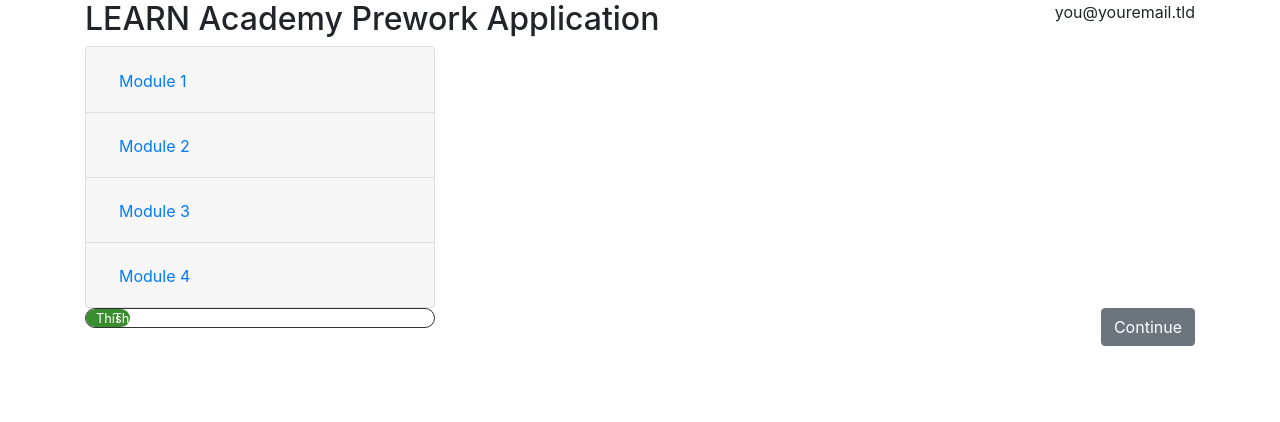
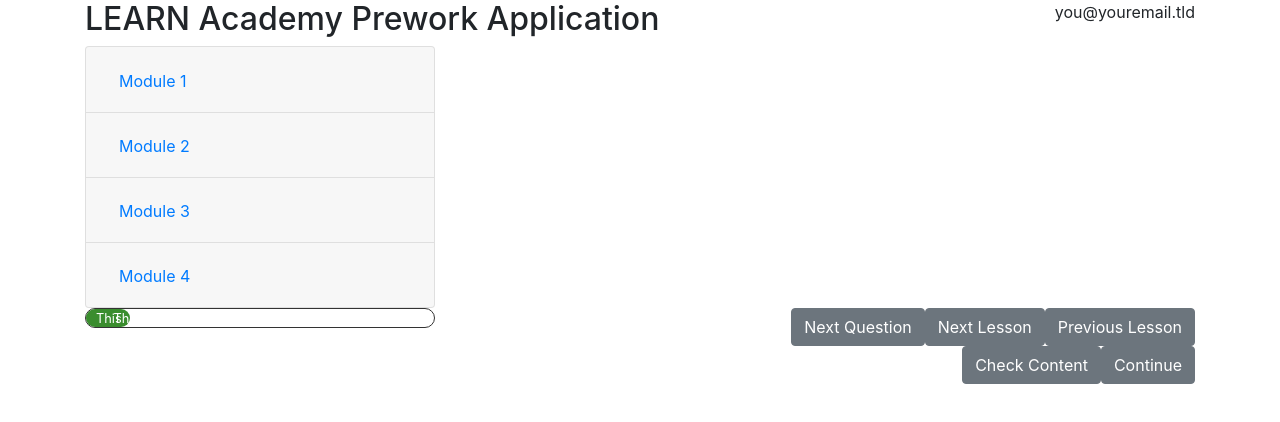
Before and after one commit to LEARNAcademy/prework-frontend, a React (Create React App) app: page / in a window 1280 px wide. Shown: the top 422 px of the page. Built offline with nearby package versions, Linux system fonts and the light colour scheme.

Commit message:
redit footer logic

```diff
--- a/src/components/Footer/index.js
+++ b/src/components/Footer/index.js
@@ -8,35 +8,98 @@
         this.props.currentContent(next)
     }
 
+    getNextLesson(){
+        // gets the next lesson and sends it back
+        let {lessons, content} = this.props
+        // total lessons available
+        let lCount = lessons.length
+        console.log("lesson length", lessons.length)
+
+        if(lCount > content.id){
+            let nextLesson = lessons.filter(lessons => lessons.id === content.id+1)
+            console.log("next lesson",nextLesson)
+        } else {
+            return console.log("undefined")
+        }
+
+    }
+    getPrevLesson(){
+        let {lessons, content} = this.props
+        // gets the previous lesson
+        let prevLesson = lessons.filter(lessons => lessons.id === content.id-1)
+        console.log(prevLesson[0])
+    }
+
+    getNextQuestion(){
+        let {content, questions} = this.props
+        // filters out and finds the questions that belong to current lesson. Then finds the first instance of those questions that haven't been completed
+        let lQuestions = questions.filter(questions => questions.lesson_id === content.id)
+        // how many questions belong to this current lesson
+        let qCount = lQuestions.length
+        // the count of completed questions that belong to this current lesson
+        let cQuestions = lQuestions.filter(questions => questions.completed).length
+        // if the question count is less than the completed questions
+        console.log("questions belong to current lesson",qCount);
+        console.log("questions that have been completed in the current lesson", cQuestions);
+
+
+        if(qCount > cQuestions){
+            let nextQuestion = questions.filter(questions => questions.lesson_id === content.id).find(q=>!q.completed)
+            console.log("next question",nextQuestion)
+            return nextQuestion
+        } else {
+            return undefined
+        }
+
+    }
+
+    checkContent(){
+        let {lessons, questions, content} = this.props
+        let nextContent;
+        //checks to see if content exists'
+        console.log("nextContent",nextContent)
+        if(content.id !== undefined){
+            //content does exist, checks to see if the content is a lesson
+            if(content.lesson_id === undefined){
+                //content is a lesson, now checks if theres any questions that belong to it
+                if(this.getNextQuestion() !== undefined){
+                nextContent = this.getNextQuestion()
+                // if the next question returns undefined
+                } else if(this.getNextQuestion() === undefined){
+                nextContent = this.getNextLesson()
+                }
+            } else if(content.lesson_id !== undefined){
+                console.log("this is a question")
+            }
+
+        }
+    }
 
 
     render(){
         let {lessons, questions, content, modules} = this.props
         let nextContent;
-        console.log("what type",typeof content)
-
-        //content can only be lessons or questions at any given point
         if(content.id !== undefined) {
-            let incompleteQuestion;
-            console.log("reached inside")
-            //if the current content doesnt have a lesson_id then, we know its a lesson
-            if(content.lesson_id === undefined){
-                //check to see if there any questions that belong to this lesson,return the first question that hasnt been completed
-                incompleteQuestion = questions.filter(questions=> questions.lesson_id === content.id).find(q=> !q.completed)
-                nextContent = incompleteQuestion
-                //return the incompleteQuestion if it exists as the next content that loads
-            } else if(content.lesson_id !== undefined){
-                incompleteQuestion = questions.filter(questions=> questions.lesson_id === content.id).find(q=> !q.completed)
-                nextContent = incompleteQuestion
-            }
-            if(incompleteQuestion){
-                nextContent = incompleteQuestion
-            } else if(!incompleteQuestion){
-                // if there isn't another incomplete question, render the next lesson
-                let nextLess = []
-                nextLess = lessons.filter(lessons => lessons.id === content.id+1)
-                nextContent=nextLess[0]
-            }
+            // let incompleteQuestion;
+            // //if the current content doesnt have a lesson_id then, we know its a lesson
+            // if(content.lesson_id === undefined){
+            //     //check to see if there any questions that belong to this lesson,return the first question that hasnt been completed
+            //     incompleteQuestion = questions.filter(questions=> questions.lesson_id === content.id).find(q=> !q.completed)
+            //     nextContent = incompleteQuestion
+            //     //return the incompleteQuestion if it exists as the next content that loads
+            // } else if(content.lesson_id !== undefined){
+            //     incompleteQuestion = questions.filter(questions=> questions.lesson_id === content.id).find(q=> !q.completed)
+            //     nextContent = incompleteQuestion
+            // }
+            // if(incompleteQuestion){
+            //     nextContent = incompleteQuestion
+            // }
+            // // } else if(!incompleteQuestion){
+            // //     // if there isn't another incomplete question, render the next lesson
+            // //     let nextLess = []
+            // //     nextLess = lessons.filter(lessons => lessons.id === content.id+1)
+            // //     nextContent=nextLess[0]
+            // // }
 
             }
         return(
@@ -50,7 +113,13 @@
                     <Col sm={6} className="footer-button" style={{textAlign:"right"}}>
 
                         {/* <Button onClick={() => this.sendContent (back)}>Back</Button> */}
+
+                        <Button onClick={()=> this.getNextQuestion()}>Next Question</Button>
+                        <Button onClick={()=> this.getNextLesson()}>Next Lesson</Button>
+                        <Button onClick={()=> this.getPrevLesson()}>Previous Lesson</Button>
+                        <Button onClick={()=> this.checkContent()}>Check Content</Button>
                         <Button onClick={()=> this.sendContent(nextContent)}>Continue</Button>
+
                     </Col>
                 </Row>
             </>
```
